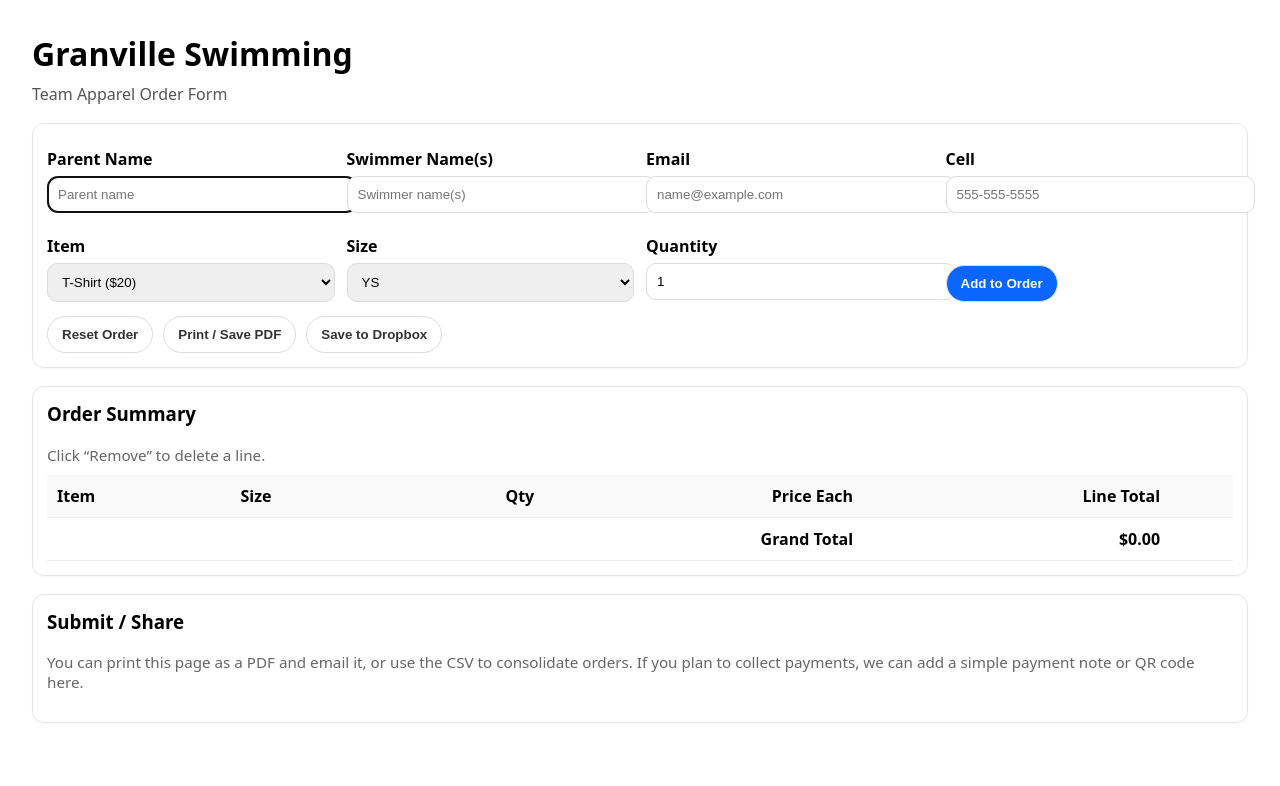
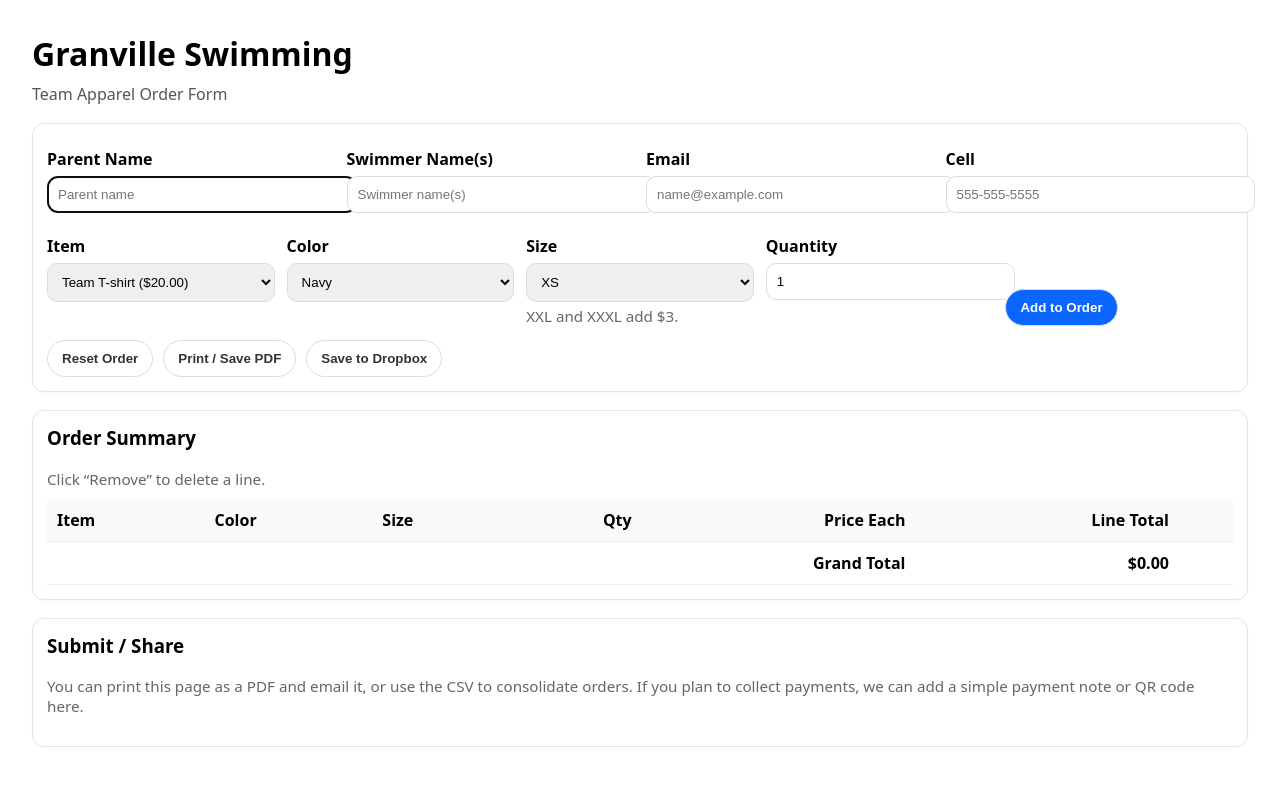
Before and after one commit to bergsfam/granville_swim_orders, a plain HTML site: page index.html in a window 1280 px wide. Both pictures are taken after a click on the button "Add to Order". Drawn offline with Linux system fonts and the light colour scheme.

Commit message:
Update order catalog with colors and size surcharges

```diff
--- a/index.html
+++ b/index.html
@@ -19,7 +19,11 @@
       width: 100%; padding: 10px; border-radius: 10px;
       border: 1px solid #dcdcdc; margin-top: 6px;
     }
-    .row { display: grid; gap: 12px; grid-template-columns: repeat(4, 1fr); }
+    .row {
+      display: grid;
+      gap: 12px;
+      grid-template-columns: repeat(auto-fit, minmax(160px, 1fr));
+    }
     .contact-grid {
       display: grid;
       gap: 12px;
@@ -68,22 +72,16 @@
     <div class="row" style="margin-top:12px">
       <div>
         <label for="item">Item</label>
-        <select id="item">
-          <!-- Edit items/prices here -->
-          <option value="T-Shirt" data-price="20">T-Shirt ($20)</option>
-          <option value="Hoodie" data-price="35">Hoodie ($35)</option>
-          <option value="Cap" data-price="15">Cap ($15)</option>
-          <option value="Sweatpants" data-price="30">Sweatpants ($30)</option>
-        </select>
+        <select id="item"></select>
+      </div>
+      <div>
+        <label for="color">Color</label>
+        <select id="color"></select>
       </div>
       <div>
         <label for="size">Size</label>
-        <select id="size">
-          <!-- Edit sizes here -->
-          <option>YS</option><option>YM</option><option>YL</option>
-          <option>S</option><option>M</option><option>L</option>
-          <option>XL</option><option>XXL</option>
-        </select>
+        <select id="size"></select>
+        <div class="note" style="margin-top:4px">XXL and XXXL add $3.</div>
       </div>
       <div>
         <label for="qty">Quantity</label>
@@ -107,6 +105,7 @@
       <thead>
         <tr>
           <th>Item</th>
+          <th>Color</th>
           <th>Size</th>
           <th class="right">Qty</th>
           <th class="right">Price Each</th>
@@ -119,7 +118,7 @@
       </tbody>
       <tfoot>
         <tr>
-          <td colspan="4" class="right">Grand Total</td>
+          <td colspan="5" class="right">Grand Total</td>
           <td class="right" id="grandTotal">$0.00</td>
           <td></td>
         </tr>
@@ -142,6 +141,7 @@
       const emailEl = document.getElementById('email');
       const cellEl = document.getElementById('cell');
       const itemEl = document.getElementById('item');
+      const colorEl = document.getElementById('color');
       const sizeEl = document.getElementById('size');
       const qtyEl  = document.getElementById('qty');
       const addBtn = document.getElementById('addBtn');
@@ -152,8 +152,72 @@
       const orderBody = document.getElementById('orderBody');
       const grandTotalEl = document.getElementById('grandTotal');
 
+      const SURCHARGE_SIZES = {
+        XXL: 3,
+        XXXL: 3
+      };
+
+      const ITEMS = [
+        { id: 'team-tshirt', name: 'Team T-shirt', basePrice: 20, colors: ['Navy'], sizes: ['XS', 'S', 'M', 'L', 'XL', 'XXL', 'XXXL'] },
+        { id: 'nike-tshirt', name: 'Nike T-shirt', basePrice: 35, colors: ['Navy'], sizes: ['S', 'M', 'L', 'XL', 'XXL', 'XXXL'] },
+        { id: 'comfort-crew-sweatshirt', name: 'Comfort Crew Sweatshirt', basePrice: 40, colors: ['Navy', 'White'], sizes: ['S', 'M', 'L', 'XL', 'XXL', 'XXXL'] },
+        { id: 'gilden-crew-sweatshirt', name: 'Gilden Crew Sweatshirt', basePrice: 25, colors: ['Navy', 'White'], sizes: ['S', 'M', 'L', 'XL', 'XXL', 'XXXL'] },
+        { id: 'nike-crew-sweatshirt', name: 'Nike Crew Sweatshirt', basePrice: 55, colors: ['Navy', 'Gray'], sizes: ['S', 'M', 'L', 'XL', 'XXL', 'XXXL'] },
+        { id: 'hooded-sweatshirt', name: 'Hooded Sweatshirt', basePrice: 30, colors: ['Navy', 'White'], sizes: ['S', 'M', 'L', 'XL', 'XXL', 'XXXL'] },
+        { id: 'nike-fleece-quarter-zip', name: 'Nike Fleece Quarter Zip', basePrice: 55, colors: ['Navy', 'Gray', 'White'], sizes: ['S', 'M', 'L', 'XL', 'XXL'] },
+        { id: 'windbreaker', name: 'Windbreaker', basePrice: 50, colors: ['Navy'], sizes: ['S', 'M', 'L', 'XL'] },
+        { id: 'nike-joggers', name: 'Nike Joggers', basePrice: 55, colors: ['Navy', 'Gray'], sizes: ['S', 'M', 'L', 'XL', 'XXL'] },
+        { id: 'holloway-joggers', name: 'Holloway Joggers', basePrice: 55, colors: ['Navy', 'Gray'], sizes: ['S', 'M', 'L', 'XL', 'XXL'] },
+        { id: 'womens-tank-top', name: 'Womens Tank Top', basePrice: 20, colors: ['Navy'], sizes: ['S', 'M', 'L', 'XL', 'XXL'] },
+        { id: 'pajama-pants', name: 'Pajama Pants', basePrice: 25, colors: ['Navy'], sizes: ['S', 'M', 'L', 'XL', 'XXL'] },
+        { id: 'microterary-cardigan', name: 'Microterary Cardigan', basePrice: 40, colors: ['Gray', 'Navy'], sizes: ['S', 'M', 'L', 'XL', 'XXL'] },
+        { id: 'microfiber-towel', name: 'Microfiber Towel', basePrice: 12, colors: ['Navy'], sizes: ['28x56'] },
+        { id: 'car-magnet', name: 'Car Magnet', basePrice: 5, colors: ['N/A'], sizes: ['N/A'] },
+        { id: 'chromebook-sticker', name: 'Chromebook Sticker', basePrice: 5, colors: ['N/A'], sizes: ['N/A'] }
+      ];
+
+      const itemsById = new Map(ITEMS.map(item => [item.id, item]));
+
       /** State */
-      const order = []; // {item, size, qty, priceEach, total}
+      const order = []; // {item, color, size, qty, priceEach, total}
+      function populateItemOptions() {
+        itemEl.innerHTML = '';
+        ITEMS.forEach((item) => {
+          const option = document.createElement('option');
+          option.value = item.id;
+          option.textContent = `${item.name} ($${item.basePrice.toFixed(2)})`;
+          itemEl.appendChild(option);
+        });
+      }
+
+      function populateSelectOptions(selectEl, values) {
+        selectEl.innerHTML = '';
+        values.forEach((value) => {
+          const option = document.createElement('option');
+          option.value = value;
+          option.textContent = value;
+          selectEl.appendChild(option);
+        });
+      }
+
+      function updateDependentSelects() {
+        const selectedItem = itemsById.get(itemEl.value) || ITEMS[0];
+        if (!selectedItem) {
+          colorEl.innerHTML = '';
+          sizeEl.innerHTML = '';
+          return;
+        }
+        populateSelectOptions(colorEl, selectedItem.colors);
+        populateSelectOptions(sizeEl, selectedItem.sizes);
+        colorEl.disabled = selectedItem.colors.length === 1 && selectedItem.colors[0] === 'N/A';
+        sizeEl.disabled = selectedItem.sizes.length === 1 && selectedItem.sizes[0] === 'N/A';
+      }
+
+      function computePrice(item, size) {
+        const surcharge = SURCHARGE_SIZES[size] || 0;
+        return item.basePrice + surcharge;
+      }
+
       function buildCSV() {
         const rows = [
           ['Parent Name', parentNameEl.value.trim()],
@@ -161,14 +225,14 @@
           ['Email', emailEl.value.trim()],
           ['Cell', cellEl.value.trim()],
           [],
-          ['Item', 'Size', 'Qty', 'Price Each', 'Line Total']
+          ['Item', 'Color', 'Size', 'Qty', 'Price Each', 'Line Total']
         ];
         order.forEach(l =>
-          rows.push([l.item, l.size, String(l.qty), l.priceEach.toFixed(2), l.total.toFixed(2)])
+          rows.push([l.item, l.color, l.size, String(l.qty), l.priceEach.toFixed(2), l.total.toFixed(2)])
         );
         rows.push([]);
         const grand = order.reduce((s, l) => s + l.total, 0);
-        rows.push(['Grand Total', '', '', '', grand.toFixed(2)]);
+        rows.push(['Grand Total', '', '', '', '', grand.toFixed(2)]);
 
         return rows.map(r =>
           r.map((cell = '') => {
@@ -232,6 +296,9 @@
           const tdItem = document.createElement('td');
           tdItem.textContent = line.item;
 
+          const tdColor = document.createElement('td');
+          tdColor.textContent = line.color;
+
           const tdSize = document.createElement('td');
           tdSize.textContent = line.size;
 
@@ -258,7 +325,7 @@
           });
           tdRemove.appendChild(btn);
 
-          tr.append(tdItem, tdSize, tdQty, tdPrice, tdTotal, tdRemove);
+          tr.append(tdItem, tdColor, tdSize, tdQty, tdPrice, tdTotal, tdRemove);
           orderBody.appendChild(tr);
 
           grand += line.total;
@@ -267,23 +334,29 @@
       }
 
       function addLine() {
-        const itemOpt = itemEl.selectedOptions[0];
-        const item = itemOpt ? itemOpt.value : '';
-        const price = itemOpt ? parseFloat(itemOpt.dataset.price) : NaN;
-        const size = sizeEl.value;
+        const selectedItem = itemsById.get(itemEl.value);
+        const color = colorEl.value || (colorEl.disabled ? 'N/A' : '');
+        const sizeValue = sizeEl.value || (sizeEl.disabled ? 'N/A' : '');
         const qty = parseInt(qtyEl.value, 10);
+        const normalizedColor = color || 'N/A';
+        const normalizedSize = sizeValue || 'N/A';
 
         if (!parentNameEl.value.trim()) {
           alert('Please enter a parent name at the top.');
           parentNameEl.focus();
           return;
         }
-        if (!item || isNaN(price)) {
+        if (!selectedItem) {
           alert('Please select a valid item.');
           itemEl.focus();
           return;
         }
-        if (!size) {
+        if (!normalizedColor && !colorEl.disabled) {
+          alert('Please select a color.');
+          colorEl.focus();
+          return;
+        }
+        if (!normalizedSize && !sizeEl.disabled) {
           alert('Please select a size.');
           sizeEl.focus();
           return;
@@ -294,8 +367,16 @@
           return;
         }
 
+        const price = computePrice(selectedItem, normalizedSize);
         const total = price * qty;
-        order.push({ item, size, qty, priceEach: price, total });
+        order.push({
+          item: selectedItem.name,
+          color: normalizedColor,
+          size: normalizedSize,
+          qty,
+          priceEach: price,
+          total
+        });
         render();
       }
 
@@ -315,6 +396,11 @@
           swimmerNamesEl.value = '';
           emailEl.value = '';
           cellEl.value = '';
+          if (ITEMS.length > 0) {
+            itemEl.value = ITEMS[0].id;
+          }
+          updateDependentSelects();
+          qtyEl.value = 1;
           render();
         }
       }
@@ -323,6 +409,13 @@
         window.print();
       }
 
+      populateItemOptions();
+      if (ITEMS.length > 0) {
+        itemEl.value = ITEMS[0].id;
+      }
+      updateDependentSelects();
+
+      itemEl.addEventListener('change', updateDependentSelects);
       addBtn.addEventListener('click', addLine);
       resetBtn.addEventListener('click', resetOrder);
       printBtn.addEventListener('click', printOrder);
```
